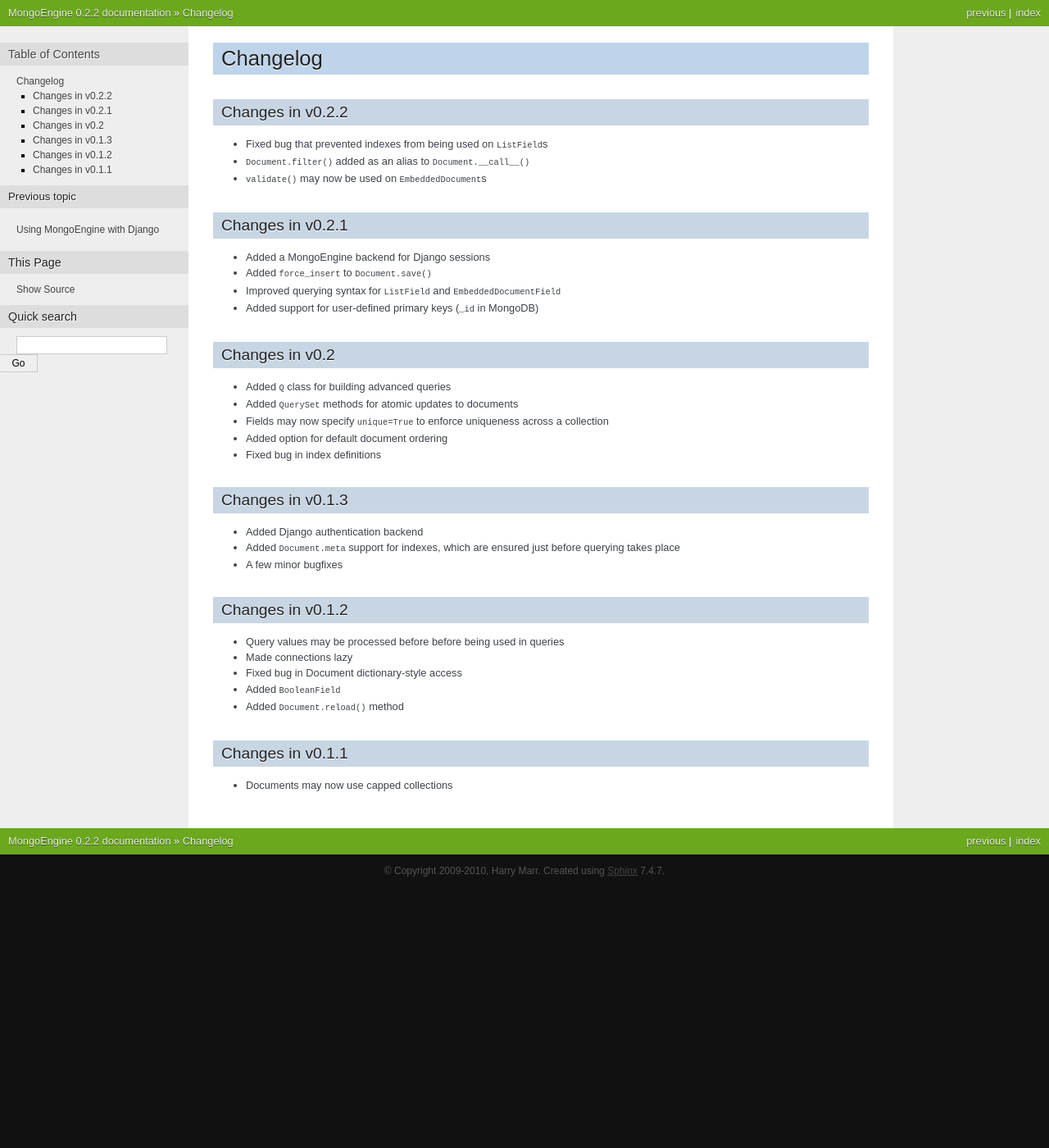
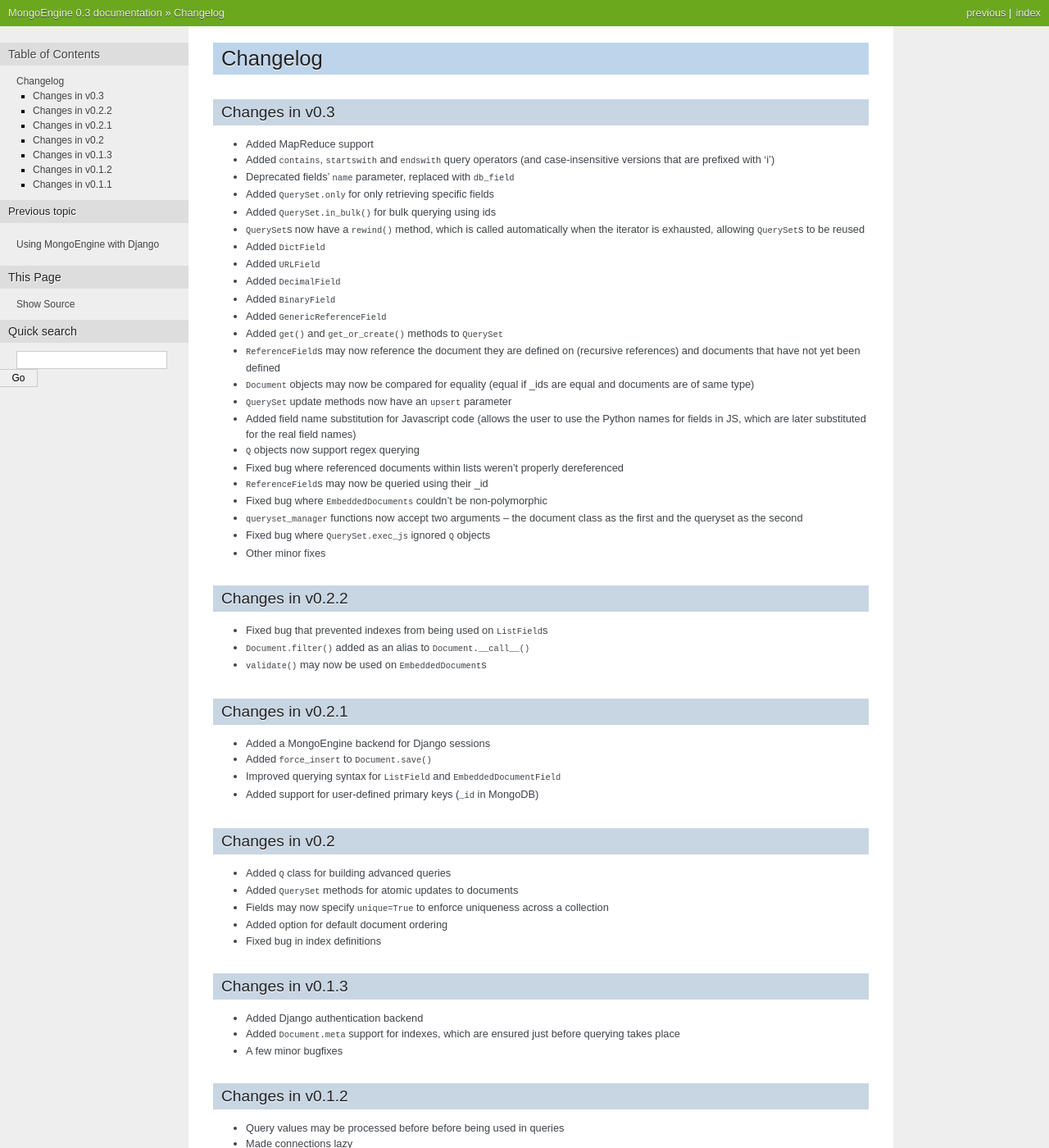
Before and after one commit to MongoEngine/mongoengine, a Sphinx documentation site: the page built from docs/changelog.rst, in a window 1280 px wide and 1400 px high. Shown: the whole window at 82% size. Built offline with Sphinx 7.4.7, drawn with Linux system fonts in a browser that asks for light colours; some of the changed text lies outside the part shown.

Commit message:
Bump to v0.3

```diff
--- a/docs/changelog.rst
+++ b/docs/changelog.rst
@@ -1,6 +1,40 @@
 =========
 Changelog
 =========
+
+Changes in v0.3
+===============
+- Added MapReduce support
+- Added ``contains``, ``startswith`` and ``endswith`` query operators (and
+  case-insensitive versions that are prefixed with 'i')
+- Deprecated fields' ``name`` parameter, replaced with ``db_field``
+- Added ``QuerySet.only`` for only retrieving specific fields
+- Added ``QuerySet.in_bulk()`` for bulk querying using ids
+- ``QuerySet``\ s now have a ``rewind()`` method, which is called automatically
+  when the iterator is exhausted, allowing ``QuerySet``\ s to be reused
+- Added ``DictField``
+- Added ``URLField``
+- Added ``DecimalField``
+- Added ``BinaryField``
+- Added ``GenericReferenceField``
+- Added ``get()`` and ``get_or_create()`` methods to ``QuerySet``
+- ``ReferenceField``\ s may now reference the document they are defined on
+  (recursive references) and documents that have not yet been defined
+- ``Document`` objects may now be compared for equality (equal if _ids are
+  equal and documents are of same type)
+- ``QuerySet`` update methods now have an ``upsert`` parameter
+- Added field name substitution for Javascript code (allows the user to use the
+  Python names for fields in JS, which are later substituted for the real field
+  names)
+- ``Q`` objects now support regex querying
+- Fixed bug where referenced documents within lists weren't properly
+  dereferenced
+- ``ReferenceField``\ s may now be queried using their _id
+- Fixed bug where ``EmbeddedDocuments`` couldn't be non-polymorphic
+- ``queryset_manager`` functions now accept two arguments -- the document class
+  as the first and the queryset as the second
+- Fixed bug where ``QuerySet.exec_js`` ignored ``Q`` objects
+- Other minor fixes
 
 Changes in v0.2.2
 =================
--- a/docs/guide/querying.rst
+++ b/docs/guide/querying.rst
@@ -84,6 +84,8 @@ expressions:
 * ``istartswith`` -- string field starts with value (case insensitive)
 * ``endswith`` -- string field ends with value
 * ``iendswith`` -- string field ends with value (case insensitive)
+
+.. versionadded:: 0.3
 
 Limiting and skipping results
 =============================
--- a/mongoengine/__init__.py
+++ b/mongoengine/__init__.py
@@ -12,7 +12,7 @@ __all__ = (document.__all__ + fields.__all__ + connection.__all__ +
 
 __author__ = 'Harry Marr'
 
-VERSION = (0, 2, 2)
+VERSION = (0, 3, 0)
 
 def get_version():
     version = '%s.%s' % (VERSION[0], VERSION[1])
```
Also changed, not shown: README.rst (+9 -1 lines), docs/index.rst (+6 -4 lines), 3 other files.
